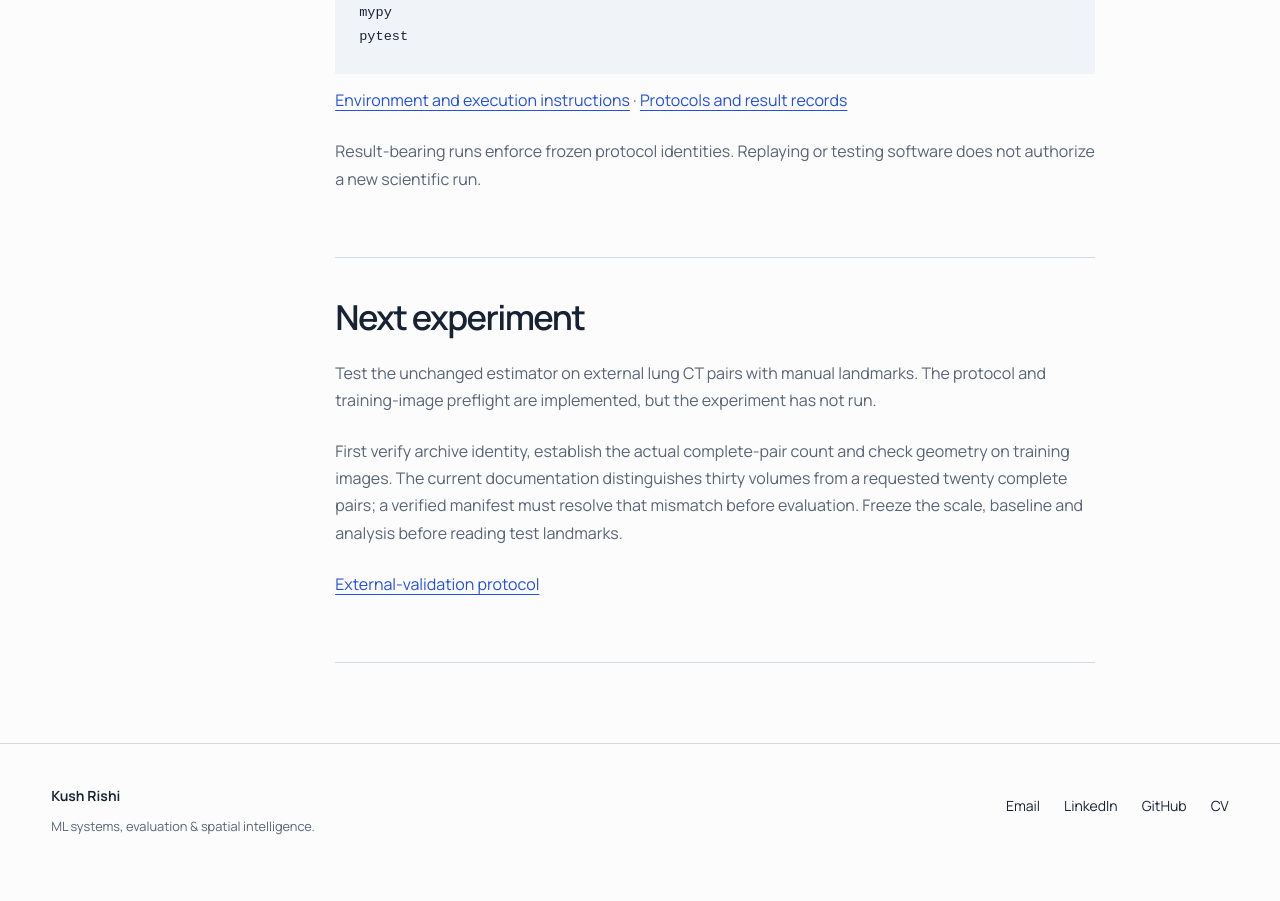
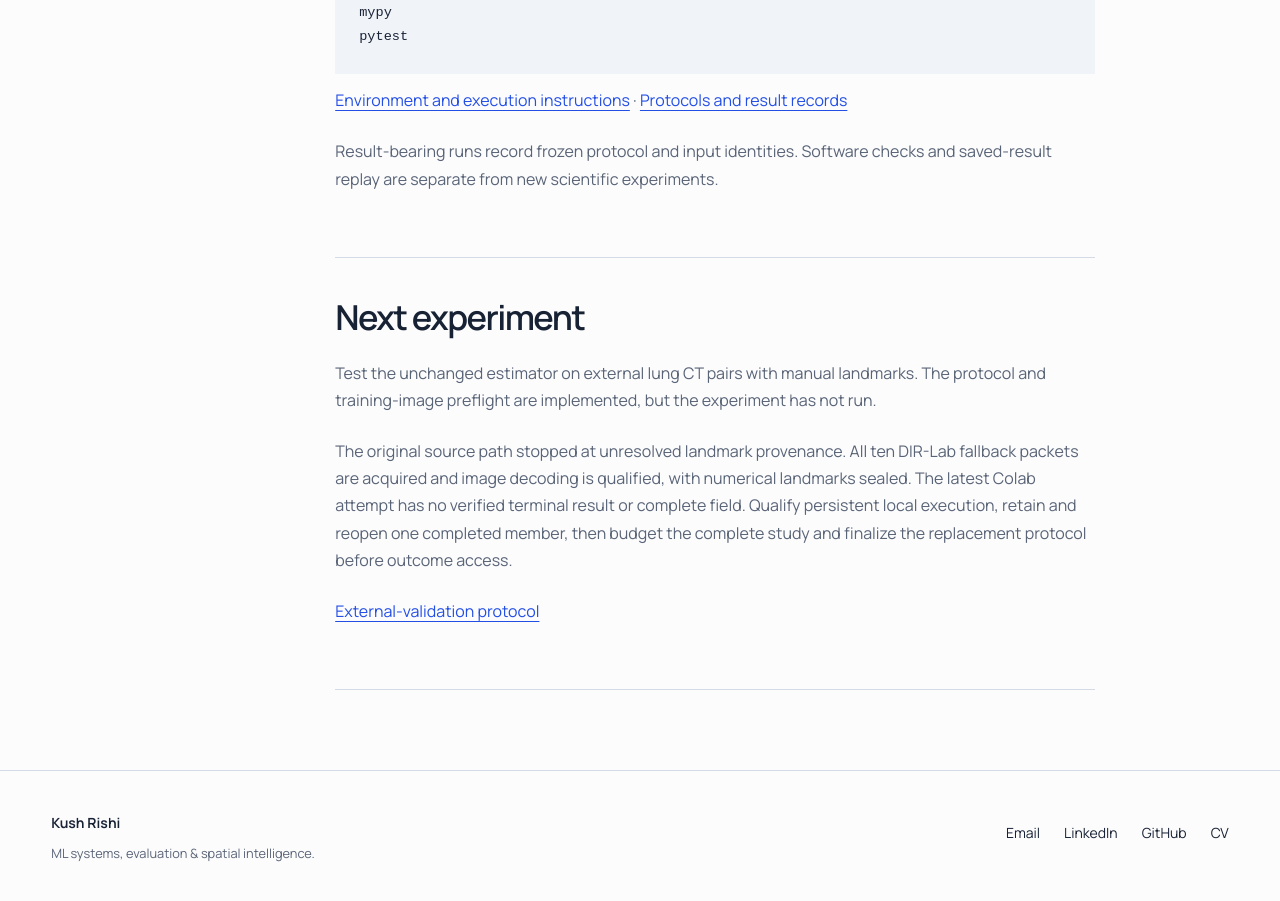
Before and after one commit to Kushrishi/kushrishi.com, a Next.js app: page /research/truemargin in a window 1280 px wide. Shown: the part 5120-6021 px from the top of the page. Built offline with nearby package versions, Linux system fonts and the light colour scheme.

Commit message:
Align portfolio claims and next steps with retained project evidence

```diff
--- a/app/research/truemargin/page.tsx
+++ b/app/research/truemargin/page.tsx
@@ -237,9 +237,9 @@ export default function Page() {
                 </a>
               </p>
               <p>
-                Result-bearing runs enforce frozen protocol identities.
-                Replaying or testing software does not authorize a new
-                scientific run.
+                Result-bearing runs record frozen protocol and input identities.
+                Software checks and saved-result replay are separate from new
+                scientific experiments.
               </p>
             </>
           ),
@@ -255,12 +255,13 @@ export default function Page() {
                 implemented, but the experiment has not run.
               </p>
               <p>
-                First verify archive identity, establish the actual
-                complete-pair count and check geometry on training images. The
-                current documentation distinguishes thirty volumes from a
-                requested twenty complete pairs; a verified manifest must
-                resolve that mismatch before evaluation. Freeze the scale,
-                baseline and analysis before reading test landmarks.
+                The original source path stopped at unresolved landmark
+                provenance. All ten DIR-Lab fallback packets are acquired and
+                image decoding is qualified, with numerical landmarks sealed.
+                The latest Colab attempt has no verified terminal result or
+                complete field. Qualify persistent local execution, retain and
+                reopen one completed member, then budget the complete study and
+                finalize the replacement protocol before outcome access.
               </p>
               <p>
                 <a href="https://github.com/Kushrishi/truemargin/blob/main/docs/external_lung_validation_protocol.md">
```
